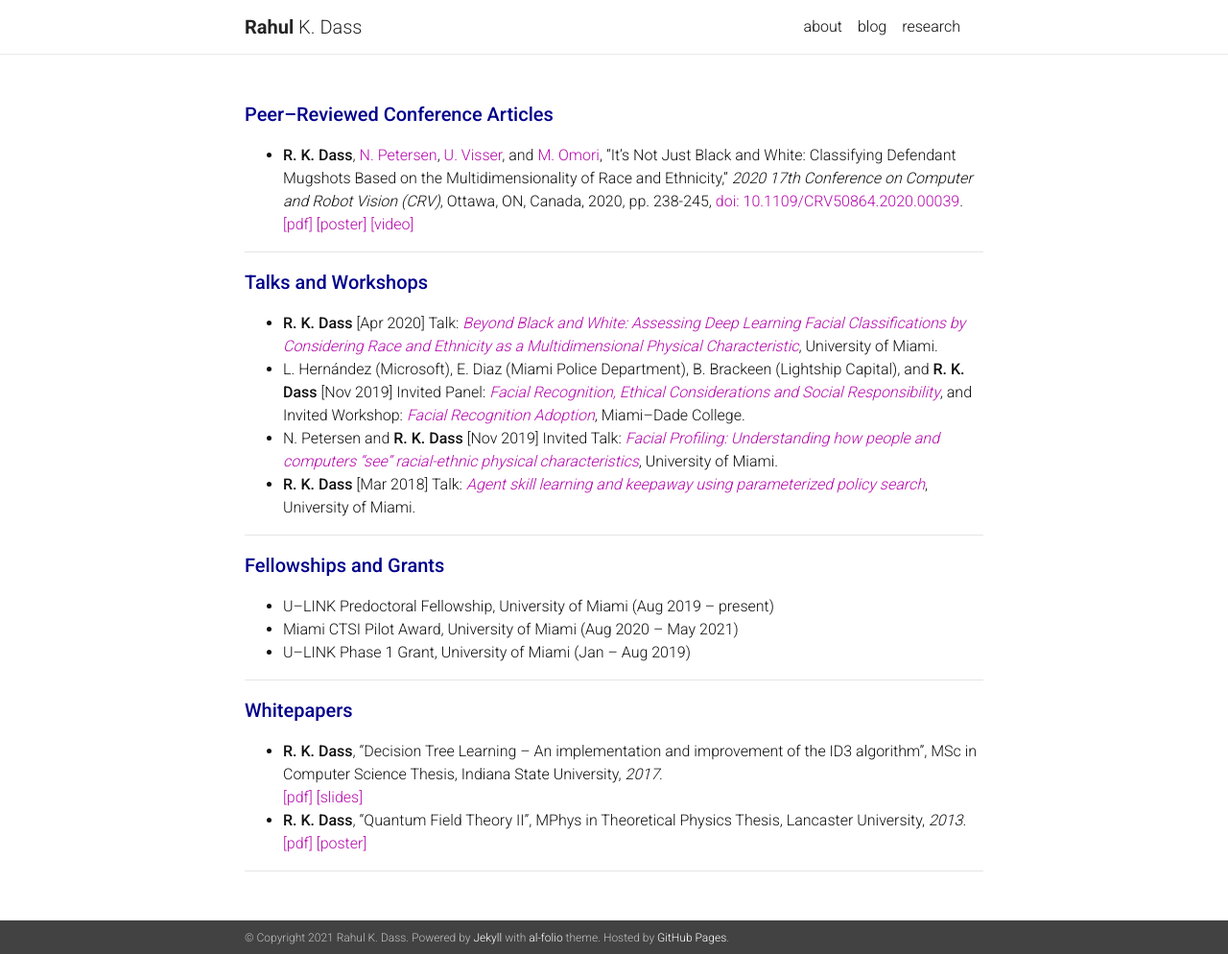
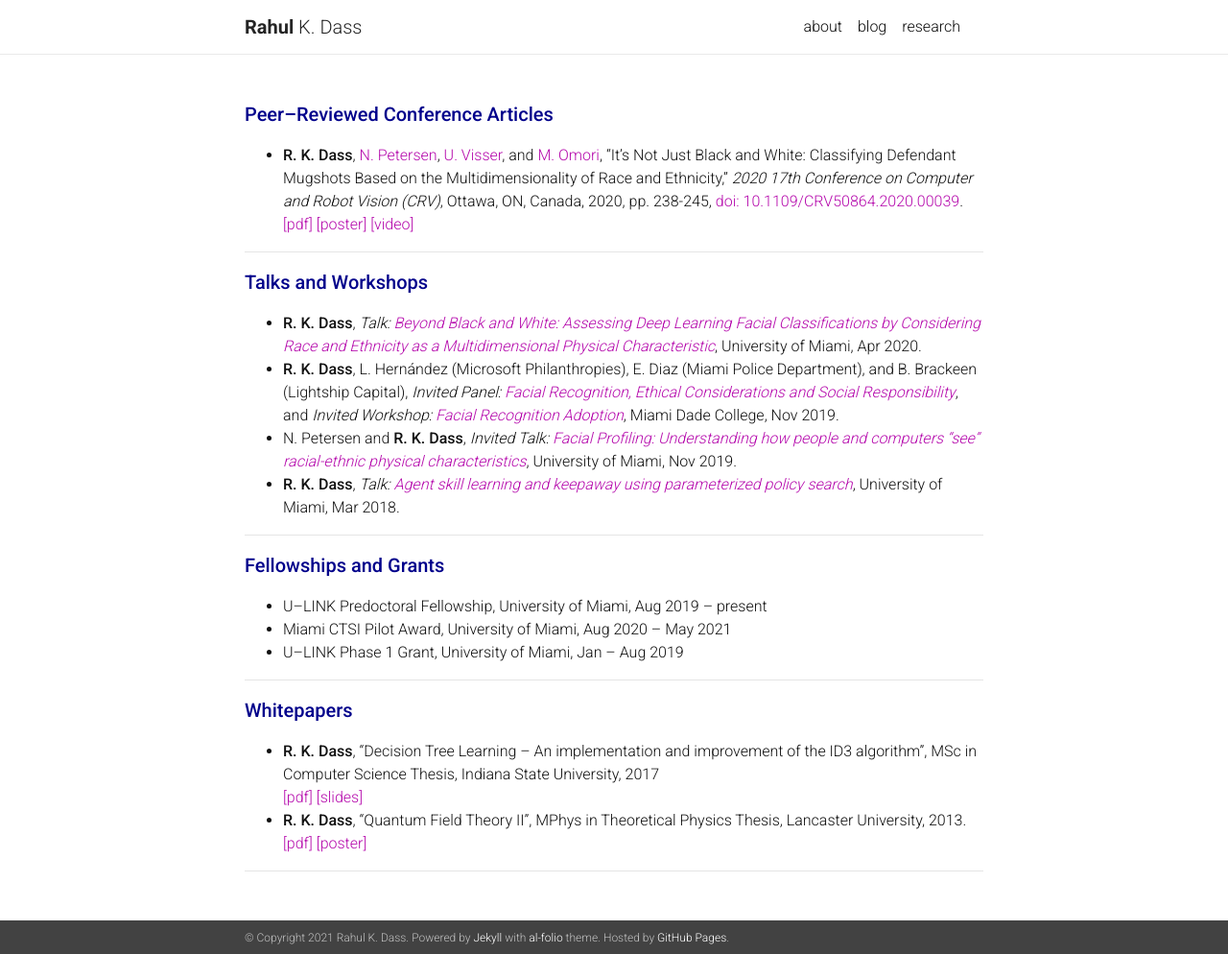
Before and after one commit to rkdass/rkdass.github.io, a Jekyll site: the page built from _pages/research.md, in a window 1280 px wide and 994 px high. Shown: the whole window at 96% size. Built offline with Jekyll 4.4.1, drawn with Linux system fonts in a browser that asks for light colours; nearby versions of some CDN libraries; a style sheet for code colours, icons or effects is not loaded.

Commit message:
cleaned dates research page

```diff
--- a/_pages/research.md
+++ b/_pages/research.md
@@ -16,26 +16,26 @@ nav: true
 
 <span style="color:darkblue; font-size:1.25em">**Talks and Workshops**</span>
 
-* **R. K. Dass** [Apr 2020] Talk: [*Beyond Black and White: Assessing Deep Learning Facial Classifications by Considering Race and Ethnicity as a Multidimensional Physical Characteristic*](/assets/pdf/csPhdTalkApr2020.pdf){:target="\_blank"}, University of Miami.
-* L. Hernández (Microsoft), E. Diaz (Miami Police Department), B. Brackeen (Lightship Capital), and **R. K. Dass** [Nov 2019] Invited Panel: [*Facial Recognition, Ethical Considerations and Social Responsibility*](/blog/2019/mdcPanelWorkshop){:target="\_blank"}, and Invited Workshop: [*Facial Recognition Adoption*](/assets/pdf/mdc_role_play_workshop.pdf){:target="\_blank"}, Miami--Dade College.
-* N. Petersen and **R. K. Dass** [Nov 2019] Invited Talk: [*Facial Profiling: Understanding how people and computers “see” racial-ethnic physical characteristics*](/assets/pdf/ccsGigabytesForGood2019.pdf){:target="\_blank"}, University of Miami.
-* **R. K. Dass** [Mar 2018] Talk: [*Agent skill learning and keepaway using parameterized policy search*](/assets/pdf/csPhdTalkMar2018.pdf){:target="\_blank"}, University of Miami.
+* **R. K. Dass**, *Talk:* [*Beyond Black and White: Assessing Deep Learning Facial Classifications by Considering Race and Ethnicity as a Multidimensional Physical Characteristic*](/assets/pdf/csPhdTalkApr2020.pdf){:target="\_blank"}, University of Miami, Apr 2020.
+* **R. K. Dass**, L. Hernández (Microsoft Philanthropies), E. Diaz (Miami Police Department), and B. Brackeen (Lightship Capital), *Invited Panel:* [*Facial Recognition, Ethical Considerations and Social Responsibility*](/blog/2019/mdcPanelWorkshop){:target="\_blank"}, and *Invited Workshop:* [*Facial Recognition Adoption*](/assets/pdf/mdc_role_play_workshop.pdf){:target="\_blank"}, Miami Dade College, Nov 2019.
+* N. Petersen and **R. K. Dass**, *Invited Talk:* [*Facial Profiling: Understanding how people and computers “see” racial-ethnic physical characteristics*](/assets/pdf/ccsGigabytesForGood2019.pdf){:target="\_blank"}, University of Miami, Nov 2019.
+* **R. K. Dass**, *Talk:* [*Agent skill learning and keepaway using parameterized policy search*](/assets/pdf/csPhdTalkMar2018.pdf){:target="\_blank"}, University of Miami, Mar 2018.
 
 ***
 
 <span style="color:darkblue; font-size:1.25em">**Fellowships and Grants**</span>
 
-* U--LINK Predoctoral Fellowship, University of Miami (Aug 2019 -- present)
-* Miami CTSI Pilot Award, University of Miami (Aug 2020 -- May 2021)
-* U--LINK Phase 1 Grant, University of Miami (Jan -- Aug 2019)
+* U--LINK Predoctoral Fellowship, University of Miami, Aug 2019 -- present
+* Miami CTSI Pilot Award, University of Miami, Aug 2020 -- May 2021
+* U--LINK Phase 1 Grant, University of Miami, Jan -- Aug 2019
 
 ***
 
 <span style="color:darkblue; font-size:1.25em">**Whitepapers**</span>
 
-* **R. K. Dass**, "Decision Tree Learning -- An implementation and improvement of the ID3 algorithm", MSc in Computer Science Thesis, Indiana State University, *2017*. <br />
+* **R. K. Dass**, "Decision Tree Learning -- An implementation and improvement of the ID3 algorithm", MSc in Computer Science Thesis, Indiana State University, 2017 <br />
 [[pdf]](/assets/pdf/isu_thesis.pdf){:target="\_blank"} [[slides]](/assets/pdf/isu_presentation.pdf){:target="\_blank"}
-* **R. K. Dass**, "Quantum Field Theory II", MPhys in Theoretical Physics Thesis, Lancaster University, *2013*. <br />
+* **R. K. Dass**, "Quantum Field Theory II", MPhys in Theoretical Physics Thesis, Lancaster University, 2013. <br />
 [[pdf]](/assets/pdf/MPhys_thesis.pdf){:target="\_blank"} [[poster]](/assets/pdf/MPhys_poster.pdf){:target="\_blank"}
 
 ***
```
Also changed, not shown: 2 other files.
